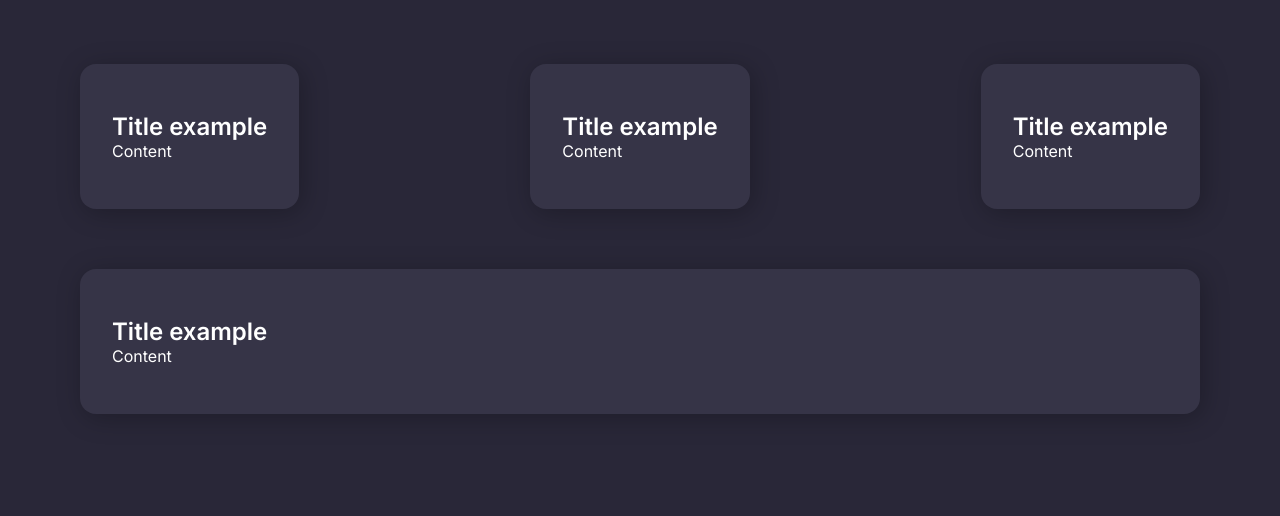
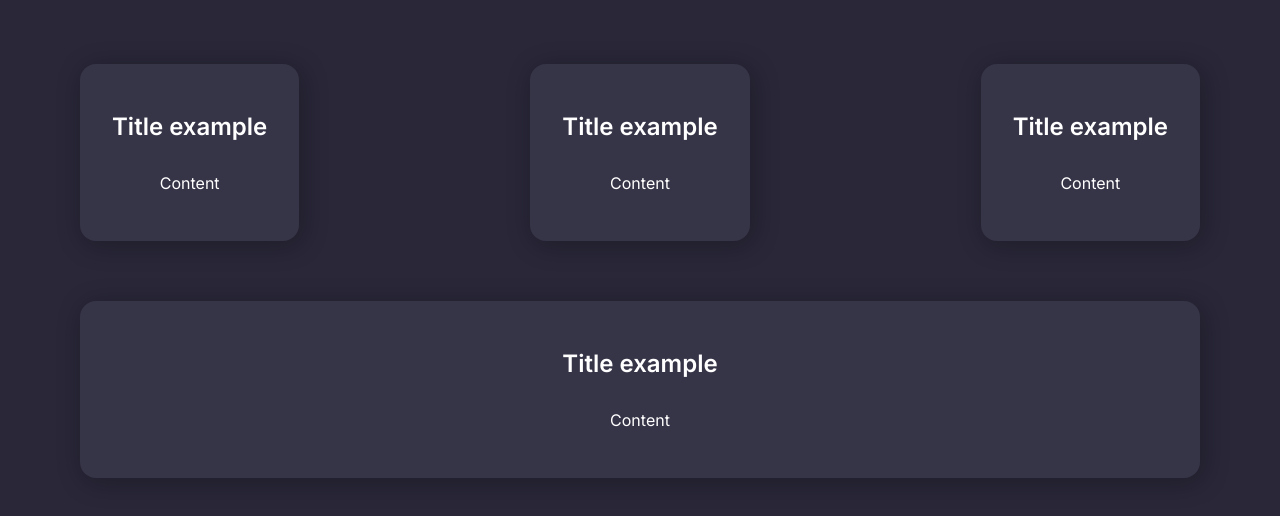
Before and after one commit to eduardamirelly/dashboard-boracodar, a React (Vite) app: page / in a window 1280 px wide. Shown: the top 516 px of the page. Built offline with nearby package versions, Linux system fonts and the light colour scheme.

Commit message:
💄 update Board and Box

```diff
--- a/src/components/Board/index.tsx
+++ b/src/components/Board/index.tsx
@@ -1,15 +1,19 @@
+import type * as Stitches from '@stitches/react';
+
 import { ReactNode } from "react";
 import { Heading } from "../Heading";
 import { BoardContainer } from "./styles";
 
 interface BoardProps {
   title: string;
+  align?: 'center' | 'start';
   children: ReactNode;
+  css?: Stitches.CSS;
 }
 
-export function Board({ title, children }: BoardProps) {
+export function Board({ title, align = 'center', children, css }: BoardProps) {
   return (
-    <BoardContainer>
+    <BoardContainer align={align} css={css}>
       <Heading>
         {title}
       </Heading>
--- a/src/components/Board/styles.ts
+++ b/src/components/Board/styles.ts
@@ -7,4 +7,20 @@ export const BoardContainer = styled('div', {
 
   paddingBlock: '3rem',
   paddingInline: '2rem',
+
+  display: 'flex',
+  flexDirection: 'column',
+  justifyContent: 'center',
+  gap: '2rem',
+
+  variants: {
+    align: {
+      center: {
+        alignItems: 'center',
+      },
+      start: {
+        alignItems: 'flex-start',
+      },
+    },
+  },
 });
--- a/src/components/Box/index.ts
+++ b/src/components/Box/index.ts
@@ -23,6 +23,9 @@ export const Box = styled('div', {
       },
     },
     gap: {
+      10: {
+        gap: '.625rem',
+      },
       32: {
         gap: '2rem',
       },
```
